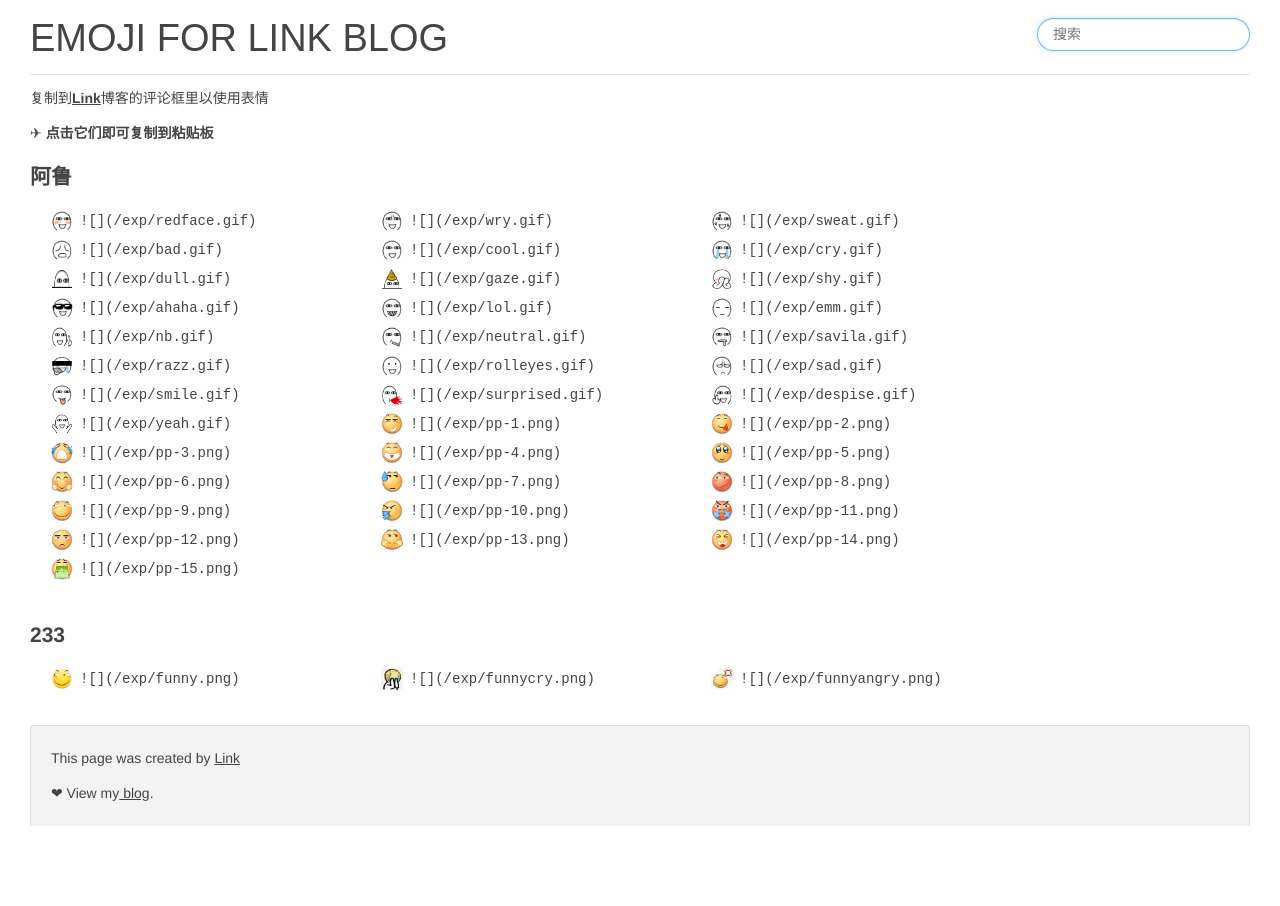
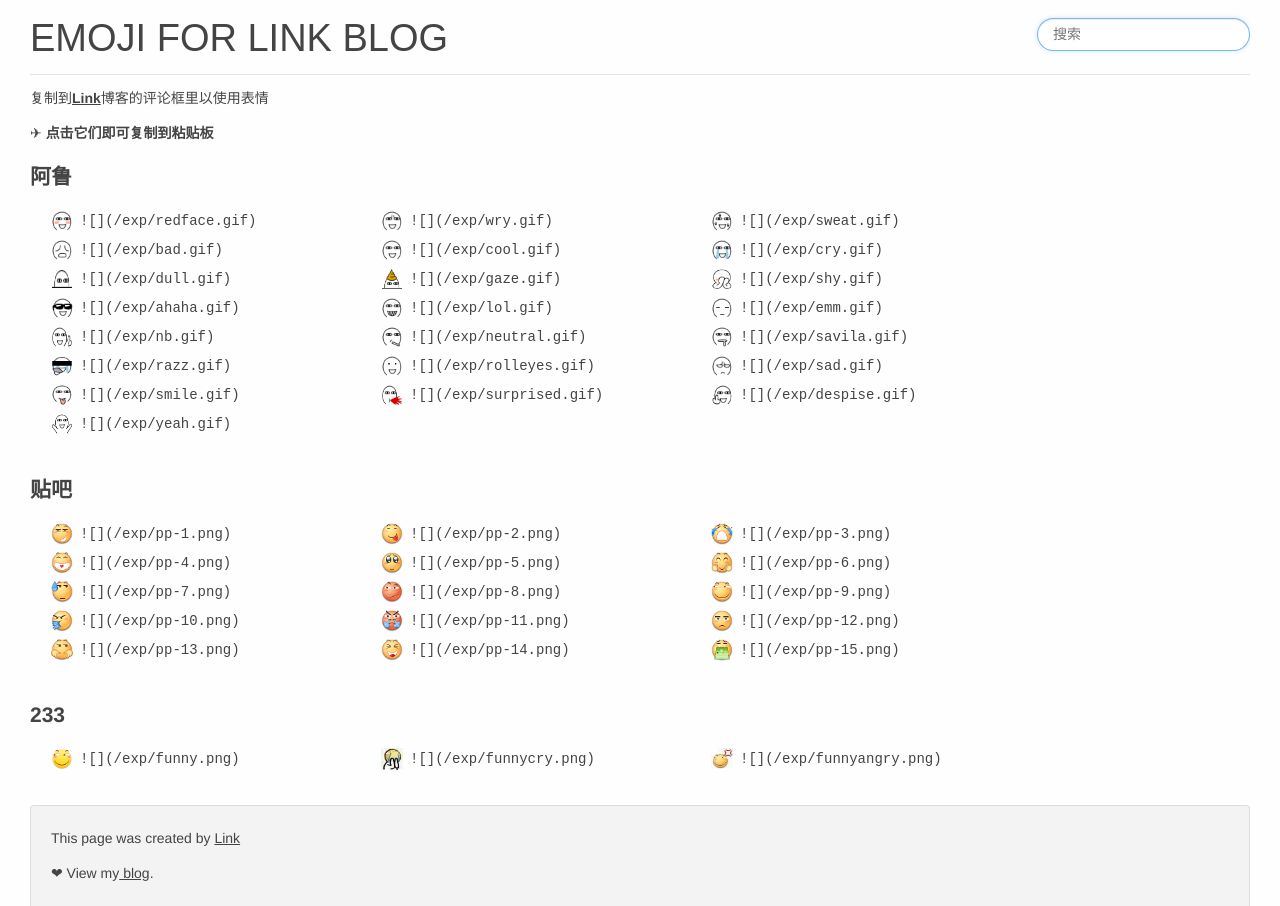
Before and after one commit to link9596/qwq, a Jekyll site: the page alu/index.html, which Jekyll copies as it is, in a window 1280 px wide. Built offline with Jekyll 4.4.1, drawn with Linux system fonts in a browser that asks for light colours; nearby versions of some CDN libraries; comment, search, counter and statistics services are not loaded.

Commit message:
Update index.html

```diff
--- a/alu/index.html
+++ b/alu/index.html
@@ -50,6 +50,10 @@
       <li><div><img src="/exp/surprised.gif">![](<span class="name">/exp/surprised.gif</span>)</div></li>
       <li><div><img src="/exp/despise.gif">![](<span class="name">/exp/despise.gif</span>)</div></li>
       <li><div><img src="/exp/yeah.gif">![](<span class="name">/exp/yeah.gif</span>)</div></li>
+      </ul>
+
+      <h2>贴吧</h2>
+      <ul class="people emojis" id="emoji-people">
       <li><div><img src="/exp/pp-1.png">![](<span class="name">/exp/pp-1.png</span>)</div></li>
       <li><div><img src="/exp/pp-2.png">![](<span class="name">/exp/pp-2.png</span>)</div></li>
       <li><div><img src="/exp/pp-3.png">![](<span class="name">/exp/pp-3.png</span>)</div></li>
@@ -65,8 +69,7 @@
       <li><div><img src="/exp/pp-13.png">![](<span class="name">/exp/pp-13.png</span>)</div></li>
       <li><div><img src="/exp/pp-14.png">![](<span class="name">/exp/pp-14.png</span>)</div></li>
       <li><div><img src="/exp/pp-15.png">![](<span class="name">/exp/pp-15.png</span>)</div></li>
-
-    </ul>
+      </ul>
 
 
     <h2>233</h2>
```
